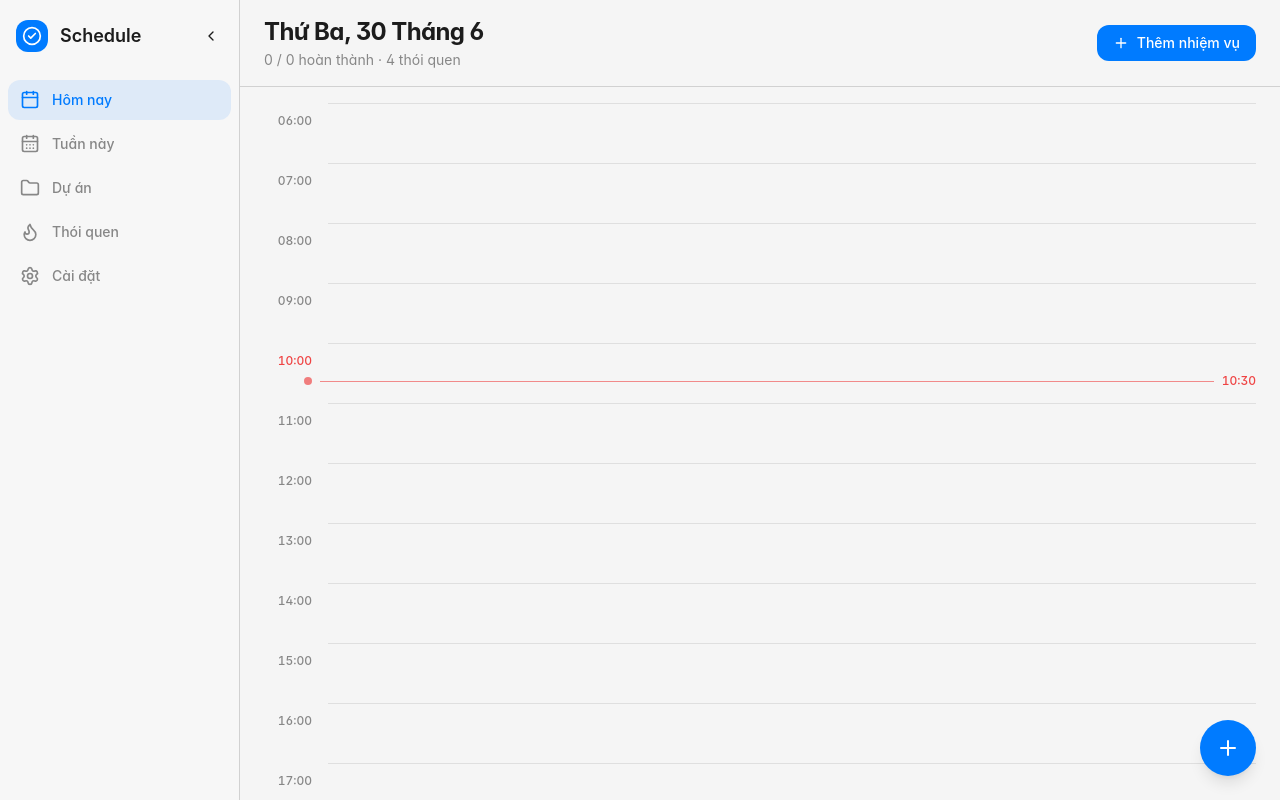
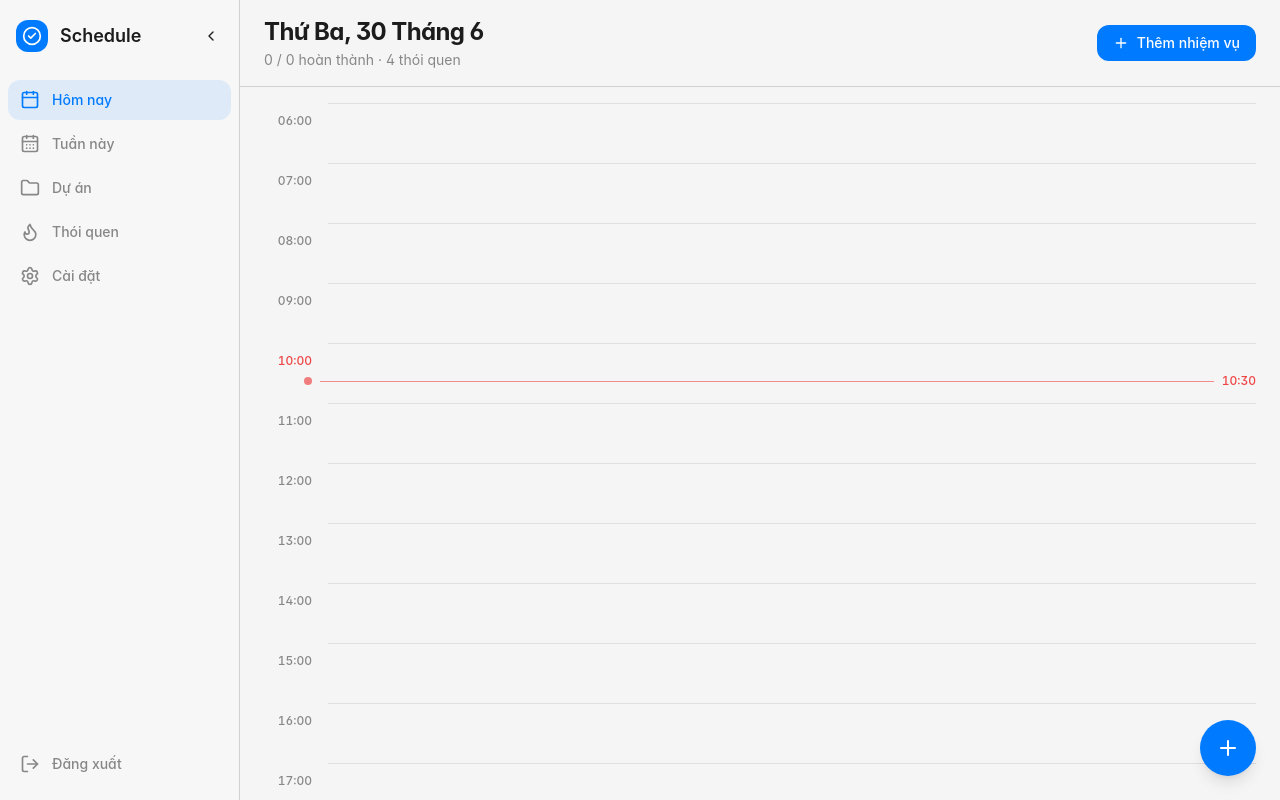
Before and after one commit to nguynbon03/ScheduleTask, a Next.js app: page / in a window 1280 px wide. Built offline with nearby package versions, Linux system fonts and the light colour scheme; sample sign-in values are in the browser's storage.

Commit message:
fix: Pass logout prop to Sidebar component

```diff
--- a/app/page.tsx
+++ b/app/page.tsx
@@ -17,7 +17,7 @@ import { TaskModal } from "@/components/task-modal";
 import { useNotifications } from "@/components/notification-service";
 
 export default function Home() {
-  const { user, loading: authLoading } = useAuth();
+  const { user, logout, loading: authLoading } = useAuth();
   const [mounted, setMounted] = useState(false);
   const [activeView, setActiveView] = useState<ViewMode>("day");
   const [mobileSidebarOpen, setMobileSidebarOpen] = useState(false);
@@ -127,6 +127,7 @@ export default function Home() {
         isMobile={false}
         mobileOpen={mobileSidebarOpen}
         onMobileClose={() => setMobileSidebarOpen(false)}
+        onLogout={logout}
       />
 
       {/* Mobile Sidebar Overlay */}
@@ -137,6 +138,7 @@ export default function Home() {
         isMobile={true}
         mobileOpen={mobileSidebarOpen}
         onMobileClose={() => setMobileSidebarOpen(false)}
+        onLogout={logout}
       />
 
       {/* Main Content */}
```
